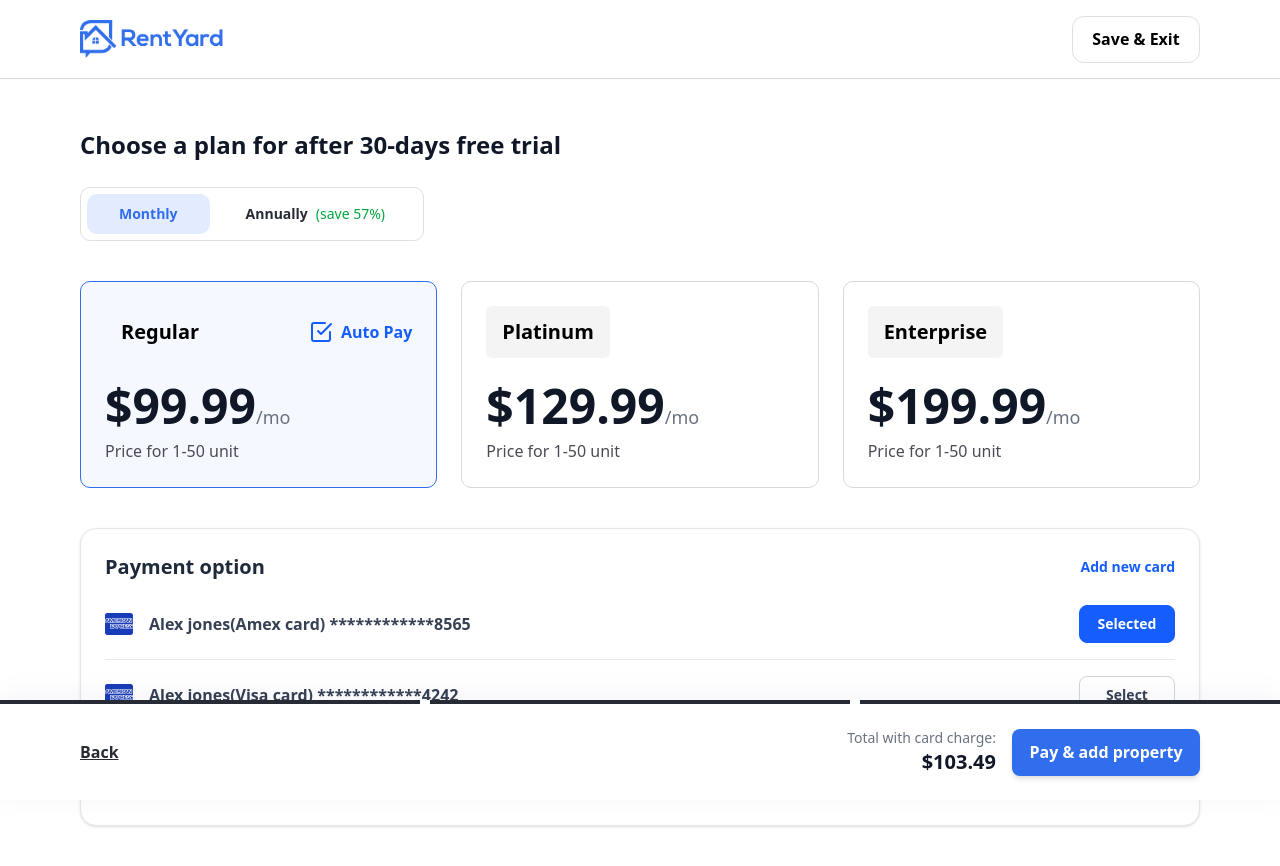
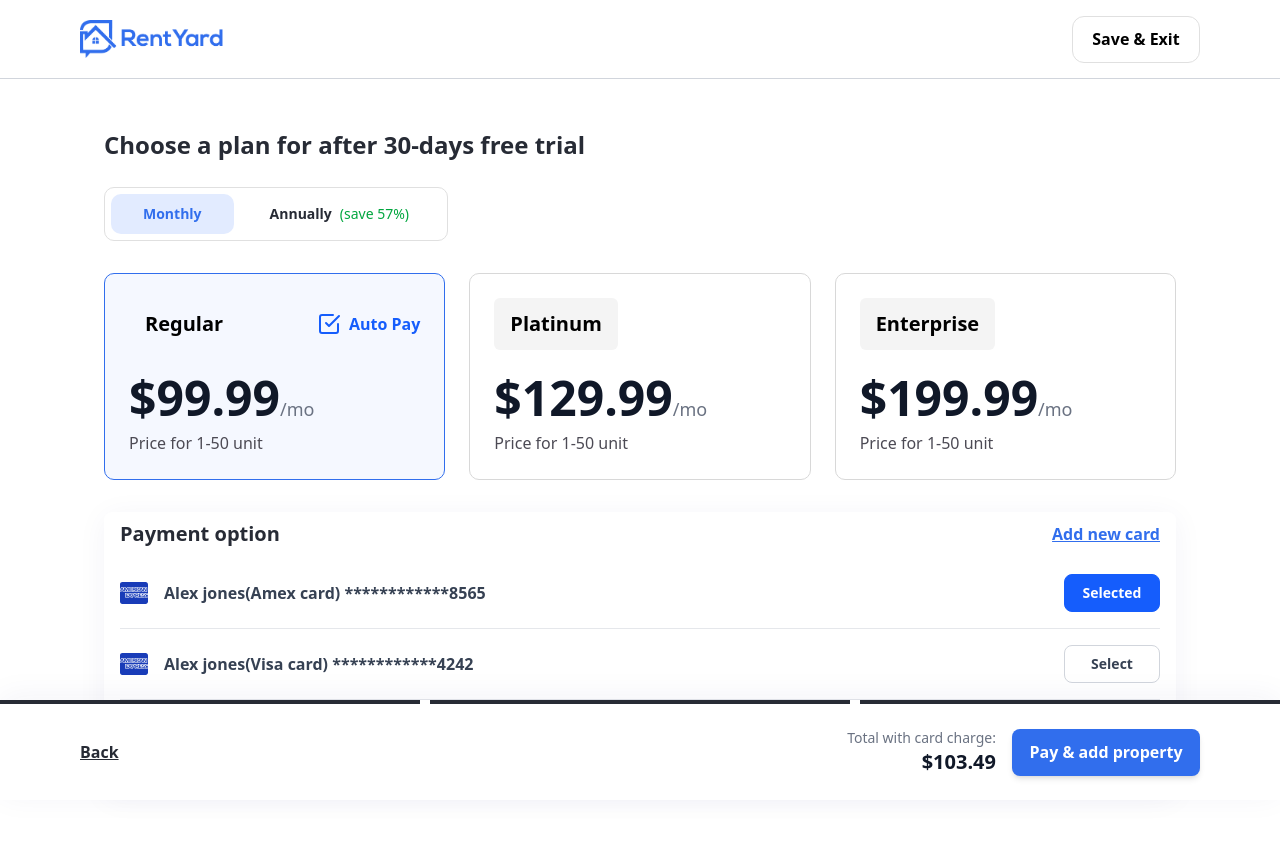
Before and after one commit to mohiulislam/rentyard-assessment, a React (Vite) app: page /pricing in a window 1280 px wide. Shown: the top 866 px of the page. Built offline with nearby package versions, Linux system fonts and the light colour scheme.

Commit message:
feat(pricing): add charge property to payment methods and update total calculation

```diff
--- a/src/pages/PricingPage.tsx
+++ b/src/pages/PricingPage.tsx
@@ -7,6 +7,7 @@ import PricingCard from "../components/pricing/PricingCard";
 import Modal from "../components/Modal";
 import AddNewCardForm from "../components/forms/AddNewCardForm";
 import PaymentMethodRow from "../components/PaymentMethodRow";
+
 const plans = [
   {
     name: "Regular",
@@ -17,32 +18,34 @@ const plans = [
   { name: "Enterprise", price: { monthly: 199.99, annually: 85.99 } },
 ];
 
-// 1. Added a 'charge' property to each payment method for our calculation
 const paymentMethods = [
-  { id: 1, info: "Alex jones(Amex card) ************8565", charge: 3.50 },
+  { id: 1, info: "Alex jones(Amex card) ************8565", charge: 3.5 },
   { id: 2, info: "Alex jones(Visa card) ************4242", charge: 2.25 },
-  { id: 3, info: "Alex jones(Debit card) ************1234", charge: 0.00 },
+  { id: 3, info: "Alex jones(Debit card) ************1234", charge: 0.0 },
 ];
 
 const PricingPage: FC = () => {
   const navigate = useNavigate();
   const { setFooterActions } = useFooter();
 
-  const [billingCycle, setBillingCycle] = useState<"monthly" | "annually">("monthly");
+  const [billingCycle, setBillingCycle] = useState<"monthly" | "annually">(
+    "monthly"
+  );
   const [selectedPlan, setSelectedPlan] = useState<string>("Regular");
   const [selectedPaymentId, setSelectedPaymentId] = useState<number>(1);
   const [isModalOpen, setIsModalOpen] = useState(false);
 
-  // 2. Updated the 'total' calculation to include the selected card's charge
   const total = useMemo(() => {
     const plan = plans.find((p) => p.name === selectedPlan);
-    const paymentMethod = paymentMethods.find(pm => pm.id === selectedPaymentId);
+    const paymentMethod = paymentMethods.find(
+      (pm) => pm.id === selectedPaymentId
+    );
 
     const basePrice = plan ? plan.price[billingCycle] : 0;
     const cardCharge = paymentMethod ? paymentMethod.charge : 0;
 
     return basePrice + cardCharge;
-  }, [selectedPlan, billingCycle, selectedPaymentId]); // 3. Added 'selectedPaymentId' as a dependency
+  }, [selectedPlan, billingCycle, selectedPaymentId]);
 
   const openCardModal = () => setIsModalOpen(true);
   const closeCardModal = () => setIsModalOpen(false);
@@ -51,7 +54,7 @@ const PricingPage: FC = () => {
     setFooterActions(
       <PaymentFooter
         total={total}
-        onBack={() => navigate("/add-property-info")}
+        onBack={() => navigate("/property-details")}
         onPay={() => alert(`Processing payment of $${total.toFixed(2)}`)}
       />
     );
@@ -60,7 +63,10 @@ const PricingPage: FC = () => {
 
   const addCardModalFooter = (
     <div className="flex justify-end">
-      <button className="px-8 py-3 bg-[#316EED] text-white font-bold rounded-xl hover:bg-blue-700">
+      <button
+        className="px-8 py-3 bg-[#316EED] text-white font-bold rounded-xl hover:bg-[#2557D6]"
+        style={{ backgroundColor: "#316EED", borderRadius: "12px" }}
+      >
         Save
       </button>
     </div>
@@ -68,10 +74,10 @@ const PricingPage: FC = () => {
 
   return (
     <>
-      <div className="py-12">
-        <div className="max-w-6xl mx-auto flex flex-col gap-10">
+      <div className="py-12 px-4 sm:px-6">
+        <div className="w-full flex flex-col gap-8">
           <section className="flex flex-col items-start gap-6">
-            <h1 className="text-[24px] font-bold text-gray-900">
+            <h1 className="text-[24px] font-bold" style={{ color: "#272B35" }}>
               Choose a plan for after 30-days free trial
             </h1>
             <PricingToggle
@@ -89,29 +95,52 @@ const PricingPage: FC = () => {
                 isSelected={selectedPlan === plan.name}
                 hasAutoPay={plan.hasAutoPay}
                 onSelect={() => setSelectedPlan(plan.name)}
+                className={`
+                  rounded-[10px] shadow-[0_4px_30px_rgba(46,45,116,0.05)]
+                  ${
+                    selectedPlan === plan.name
+                      ? "border-[1.5px] border-[#316EED] bg-[#F5F8FF]"
+                      : "border border-[#D8D8D8] bg-white"
+                  }
+                `}
               />
             ))}
           </section>
           <section>
-            <div className="bg-white p-6 rounded-2xl shadow-sm border border-gray-200">
-              <div className="flex justify-between items-center mb-2">
-                <h2 className="text-xl font-bold text-gray-800">
+            <div
+              className="bg-white rounded-lg shadow-[0_4px_30px_rgba(46,45,116,0.05)]"
+              style={{ border: "none" }}
+            >
+              <div
+                className="flex justify-between items-center px-4 py-2 pb-[10px]"
+                style={{ border: "0px solid #F0F1F3" }}
+              >
+                <h2 className="text-xl font-bold" style={{ color: "#272B35" }}>
                   Payment option
                 </h2>
                 <button
                   onClick={openCardModal}
-                  className="text-sm font-semibold text-blue-600 hover:underline"
+                  className="text-base font-semibold underline"
+                  style={{ color: "#316EED" }}
                 >
                   Add new card
                 </button>
               </div>
-              <div>
+              <div className="px-4 pb-6">
                 {paymentMethods.map((method) => (
                   <PaymentMethodRow
                     key={method.id}
                     cardInfo={method.info}
                     isSelected={selectedPaymentId === method.id}
                     onSelect={() => setSelectedPaymentId(method.id)}
+                    className={`
+                      rounded-[12px]
+                      ${
+                        selectedPaymentId === method.id
+                          ? "bg-[#316EED] text-white"
+                          : "border border-[#316EED] text-[#316EED]"
+                      }
+                    `}
                   />
                 ))}
               </div>
@@ -124,6 +153,7 @@ const PricingPage: FC = () => {
         onClose={closeCardModal}
         title="Add new card"
         footer={addCardModalFooter}
+        className="rounded-[10px]"
       >
         <AddNewCardForm />
       </Modal>
```
